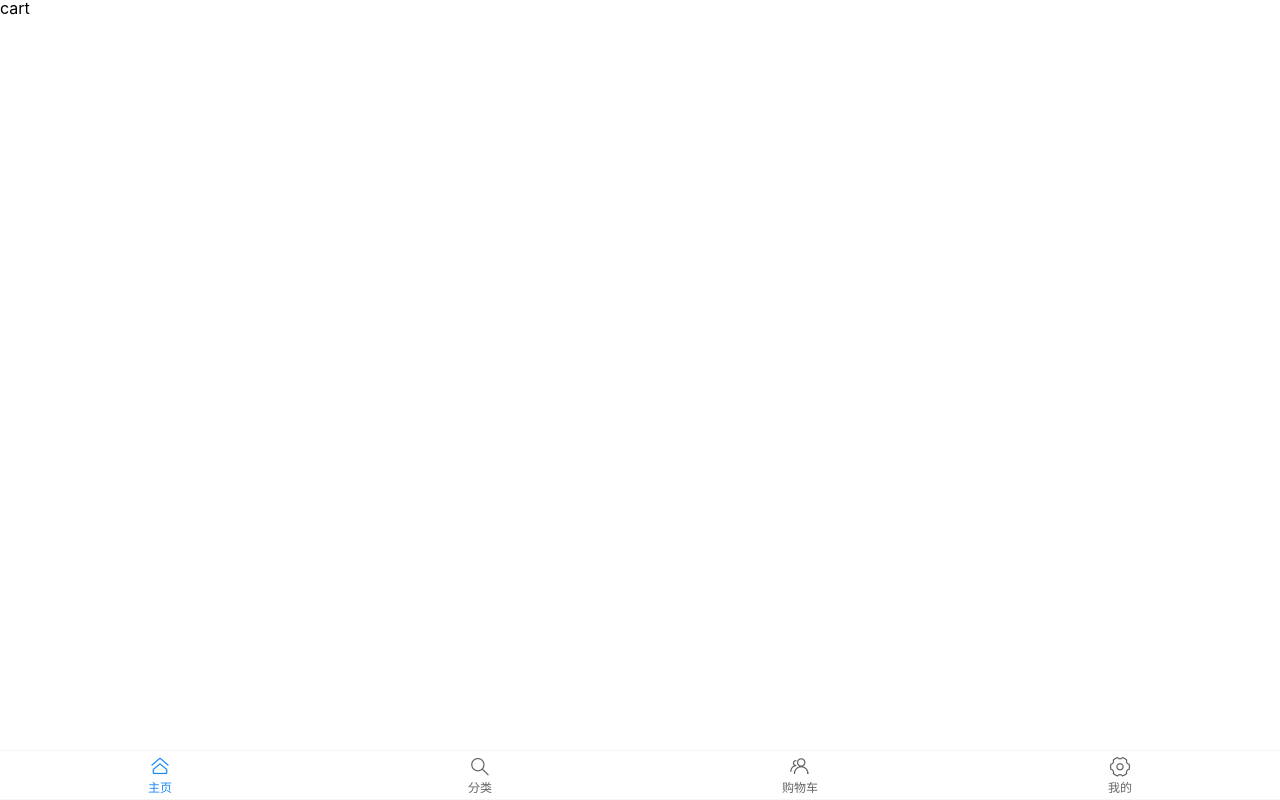
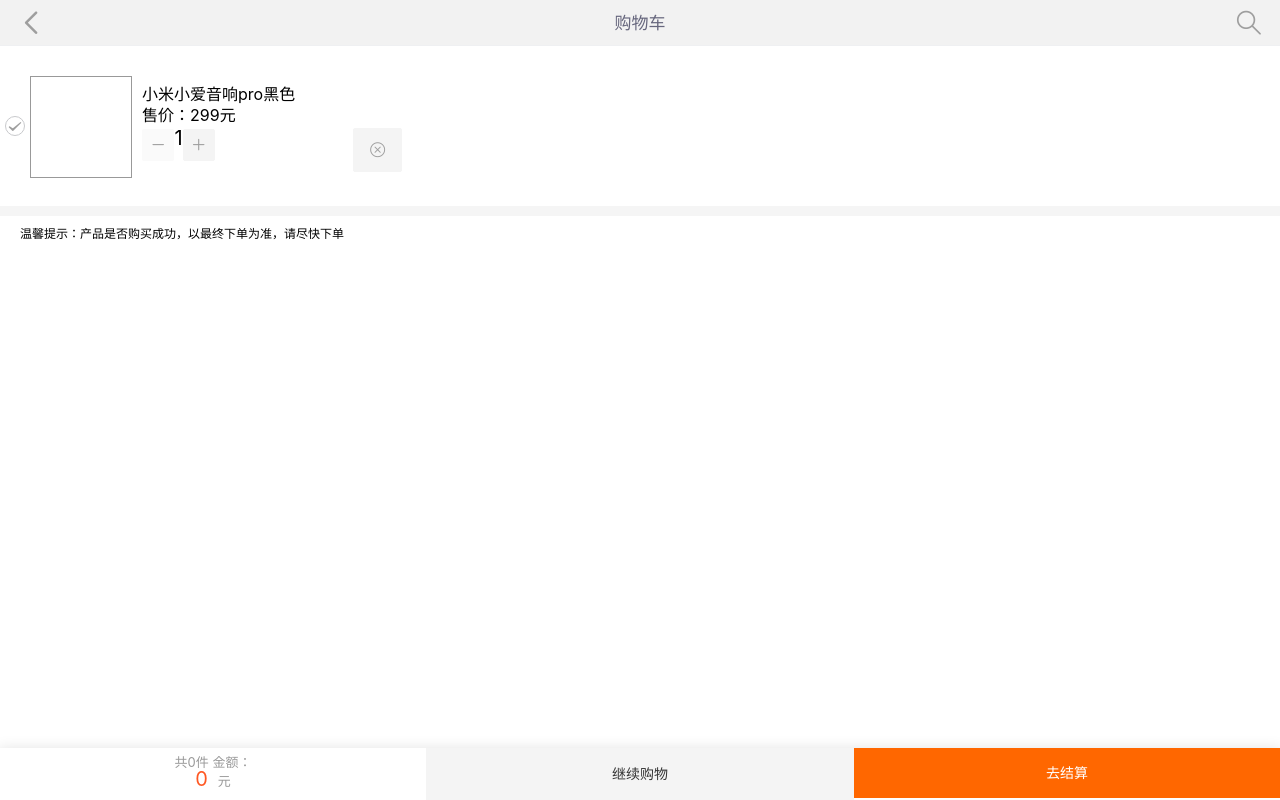
Before and after one commit to wangchuan-long/xiaomi, a Vue app: page /#/cart in a window 1280 px wide. Built offline with nearby package versions, Linux system fonts and the light colour scheme.

Commit message:
朱冠春第一天

```diff
--- a/public/index.html
+++ b/public/index.html
@@ -3,7 +3,10 @@
   <head>
     <meta charset="utf-8" />
     <meta http-equiv="X-UA-Compatible" content="IE=edge" />
-    <meta name="viewport" content="width=device-width,initial-scale=1.0" />
+    <meta
+      name="viewport"
+      content="width=device-width,initial-scale=1.0,maximum-scale=1.0,user-scalable=0"
+    />
     <link rel="icon" href="<%= BASE_URL %>mi.png" />
     <title><%= htmlWebpackPlugin.options.title %></title>
     <link rel="stylesheet" href="<%= BASE_URL %>css/reset.css" />
--- a/src/components/footer/index.vue
+++ b/src/components/footer/index.vue
@@ -1,9 +1,11 @@
 <template>
   <div class="">
-    <van-tabbar v-model="active">
+    <van-tabbar v-model="active" active-color="#ff6700">
       <van-tabbar-item to="/home" icon="home-o">主页</van-tabbar-item>
       <van-tabbar-item to="/category" icon="search">分类</van-tabbar-item>
-      <van-tabbar-item to="/cart" icon="friends-o">购物车</van-tabbar-item>
+      <van-tabbar-item to="/cart" icon="shopping-cart-o"
+        >购物车</van-tabbar-item
+      >
       <van-tabbar-item to="/mine" icon="setting-o">我的</van-tabbar-item>
     </van-tabbar>
   </div>
@@ -20,7 +22,7 @@
   computed: {},
   watch: {
     // 监听路由
-    "$route.path": function (newVal) {
+    "$route.path": function(newVal) {
       // console.log(newVal, oldVal);
       if (newVal === "/home") {
         this.active = 0;
--- a/src/router/index.js
+++ b/src/router/index.js
@@ -37,6 +37,15 @@
       },
     },
     {
+      path: "/search",
+      name: "Search",
+      component: () => import("../views/search"),
+      meta: {
+        title: "搜索",
+        showTab: false,
+      },
+    },
+    {
       path: "/category",
       name: "Category",
       component: () => import("../views/category"),
@@ -51,7 +60,7 @@
       component: () => import("../views/cart"),
       meta: {
         title: "购物车",
-        showTab: true,
+        showTab: false,
       },
     },
     {
--- a/src/views/cart.vue
+++ b/src/views/cart.vue
@@ -1,17 +1,113 @@
 <template>
-  <div class="cart">cart</div>
+  <div class="cart">
+    <van-nav-bar
+      title="购物车"
+      left-text=""
+      class="van-ellipsis"
+      @click-left="onClickLeft"
+    >
+      <template #left>
+        <van-icon name="arrow-left" size="30" @click="search" />
+      </template>
+      <template #right>
+        <van-icon name="search" size="30" @click="search" />
+      </template>
+    </van-nav-bar>
+    <!-- <div>
+      <van-checkbox v-model="checked" checked-color="#ff6700"></van-checkbox>
+      <van-card
+        num="2"
+        price="2.00"
+        desc="描述信息"
+        title="商品标题"
+        thumb="https://img01.yzcdn.cn/vant/ipad.jpeg"
+      >
+        <template #tags>
+          <van-tag plain type="danger">标签</van-tag>
+          <van-tag plain type="danger">标签</van-tag>
+        </template>
+        <template #footer>
+          <van-button size="mini">按钮</van-button>
+          <van-button size="mini">按钮</van-button>
+        </template>
+      </van-card>
+    </div> -->
+    <div class="cart-list">
+      <ul>
+        <li class="plist">
+          <van-checkbox
+            v-model="checked"
+            checked-color="#ff6700"
+            class="checked"
+          ></van-checkbox>
+          <p class="imgp"></p>
+          <div class="info">
+            <h3>小米小爱音响pro黑色</h3>
+            <p>售价：<span>299</span>元</p>
+            <div class="shanjian">
+              <van-button
+                icon="minus"
+                color="#fafafa"
+                size="small"
+              ></van-button>
+              <span>1</span>
+              <van-button icon="plus" color="#f4f4f4" size="small"></van-button>
+              <div class="shanchu">
+                <van-button icon="close" color="#f4f4f4"></van-button>
+              </div>
+            </div>
+          </div>
+        </li>
+      </ul>
+      <div class="point">
+        <p>温馨提示：产品是否购买成功，以最终下单为准，请尽快下单</p>
+      </div>
+    </div>
+    <!-- <van-submit-bar :price="3050" button-text="提交订单" @submit="onSubmit">
+      <van-checkbox v-model="checked" checked-color="#ff6700"
+        >全选</van-checkbox
+      >
+    </van-submit-bar> -->
+    <div class="bottom-submit">
+      <div class="box-flex">
+        <div class="price-box flex">
+          <span>共0件 金额：</span>
+          <br />
+          <strong>0</strong>
+          <span>元</span>
+        </div>
+        <div class="btn disable flex" @click="goOn">继续购物</div>
+        <div class="jiesuan flex">去结算</div>
+      </div>
+    </div>
+  </div>
 </template>
 
 <script>
+// import { Toast } from "vant";
 export default {
   components: {},
   data() {
-    return {};
+    return {
+      checked: false,
+    };
   },
   computed: {},
   watch: {},
 
-  methods: {},
+  methods: {
+    onClickLeft() {
+      history.back(); //返回历史页面
+      // location.replace(document.referrer);
+    },
+    search() {
+      this.$router.push("/search"); //路由跳转到搜索
+    },
+    onSubmit() {},
+    goOn() {
+      this.$router.push("/category");
+    },
+  },
   created() {},
   mounted() {},
   beforeCreate() {},
@@ -20,4 +116,118 @@
   updated() {},
 };
 </script>
-<style scoped></style>
+<style scoped>
+.van-nav-bar {
+  background-color: #f2f2f2;
+}
+::v-deep .van-icon {
+  color: #9e9e9e;
+}
+.cart-list {
+  background: #f5f5f5;
+}
+::v-deep .van-ellipsis {
+  color: #66667d;
+  font-size: 17px;
+}
+.plist {
+  width: 100%;
+  height: 140px;
+  background: #fff;
+  overflow: hidden;
+  padding: 10px 0;
+}
+.checked {
+  /* margin-top: 60px; */
+  float: left;
+  margin: 60px 5px 0 5px;
+}
+.imgp {
+  width: 100px;
+  height: 100px;
+  border: 1px solid #999;
+  float: left;
+  margin-top: 20px;
+}
+.info {
+  text-align: left;
+  width: 260px;
+  height: 80px;
+  /* background: khaki; */
+  float: left;
+  margin-top: 30px;
+  margin-left: 10px;
+}
+.info p {
+  margin-top: 5px;
+}
+.shanjian {
+  margin-top: 5px;
+  font-size: 20px;
+}
+.shanchu {
+  float: right;
+  /* margin-top: 10px; */
+}
+.point {
+  width: 100%;
+  height: 35px;
+  font-size: 12px;
+  overflow: hidden;
+  margin-top: 10px;
+  background: #fff;
+}
+.point p {
+  margin-top: 12px;
+  margin-left: 20px;
+}
+.bottom-submit {
+  position: fixed;
+  bottom: 0;
+  left: 0;
+  right: 0;
+  background: #fff;
+  z-index: 999;
+  box-shadow: 0 3px 14px 2px rgb(0 0 0 / 12%);
+}
+.box-flex {
+  display: flex;
+}
+.bottom-submit .price-box {
+  font-size: 13px;
+  color: #999;
+  width: 100%;
+  text-align: center;
+  padding-top: 7.5px;
+}
+.flex {
+  flex: 1;
+}
+.bottom-submit .price-box strong {
+  font-size: 20px;
+  color: #ff5722;
+  margin-right: 10px;
+}
+.bottom-submit .disable {
+  background: #f4f4f4;
+  border: 1px solid #f4f4f4;
+  color: #333;
+  display: block;
+  text-align: center;
+  width: 100%;
+  height: 50px;
+  line-height: 50px;
+  font-size: 14px;
+}
+.jiesuan {
+  display: block;
+  width: 100%;
+  outline: 0;
+  background: #ff6700;
+  color: #fff;
+  text-align: center;
+  height: 50px;
+  line-height: 50px;
+  font-size: 14px;
+}
+</style>
--- /dev/null
+++ b/src/views/search.vue
@@ -0,0 +1,23 @@
+<template>
+  <div class="register">搜索</div>
+</template>
+
+<script>
+export default {
+  components: {},
+  data() {
+    return {};
+  },
+  computed: {},
+  watch: {},
+
+  methods: {},
+  created() {},
+  mounted() {},
+  beforeCreate() {},
+  beforeMount() {},
+  beforeUpdate() {},
+  updated() {},
+};
+</script>
+<style scoped></style>
```
Also changed, not shown: 1 other file (tests, documents, lock files or other folders).
